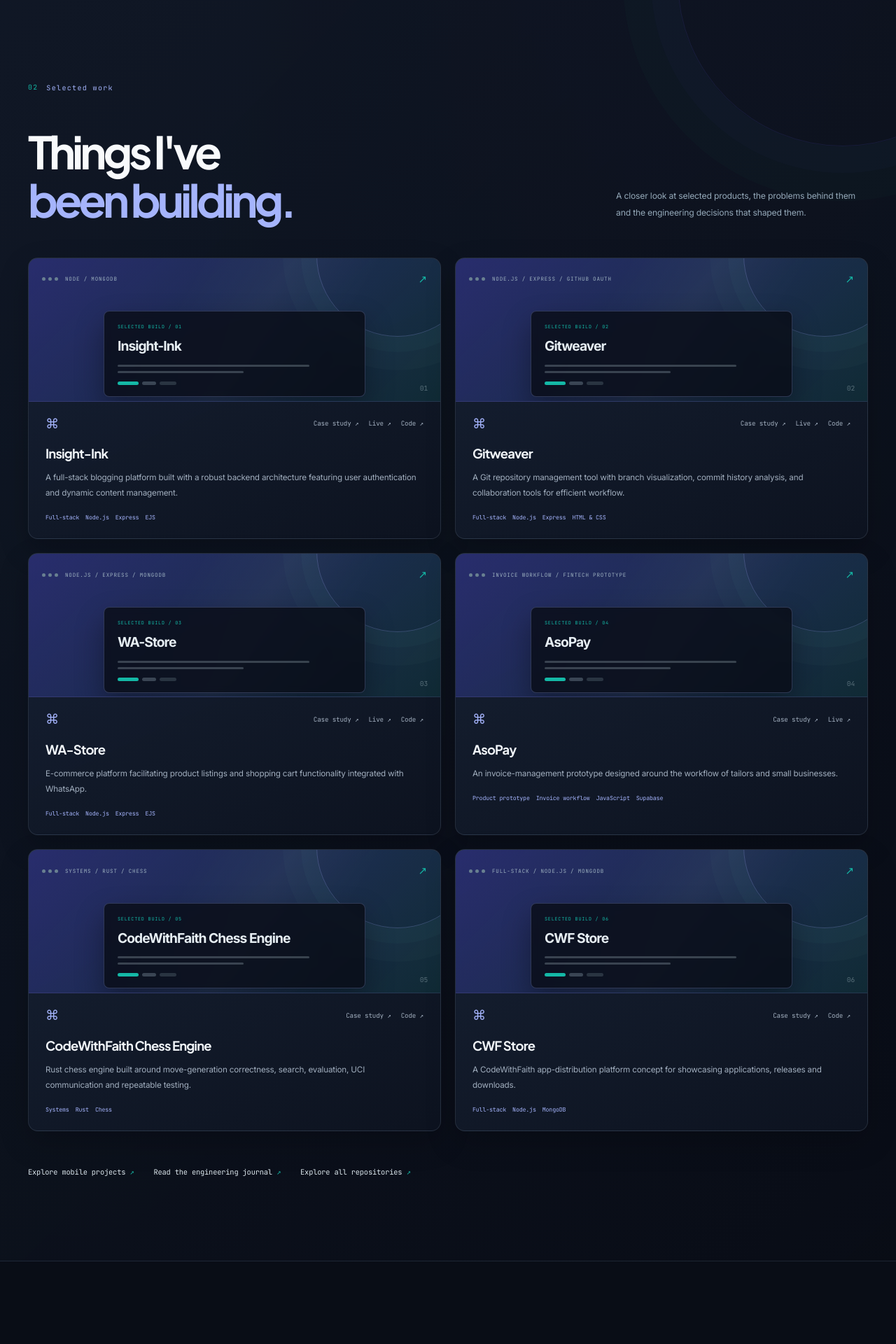
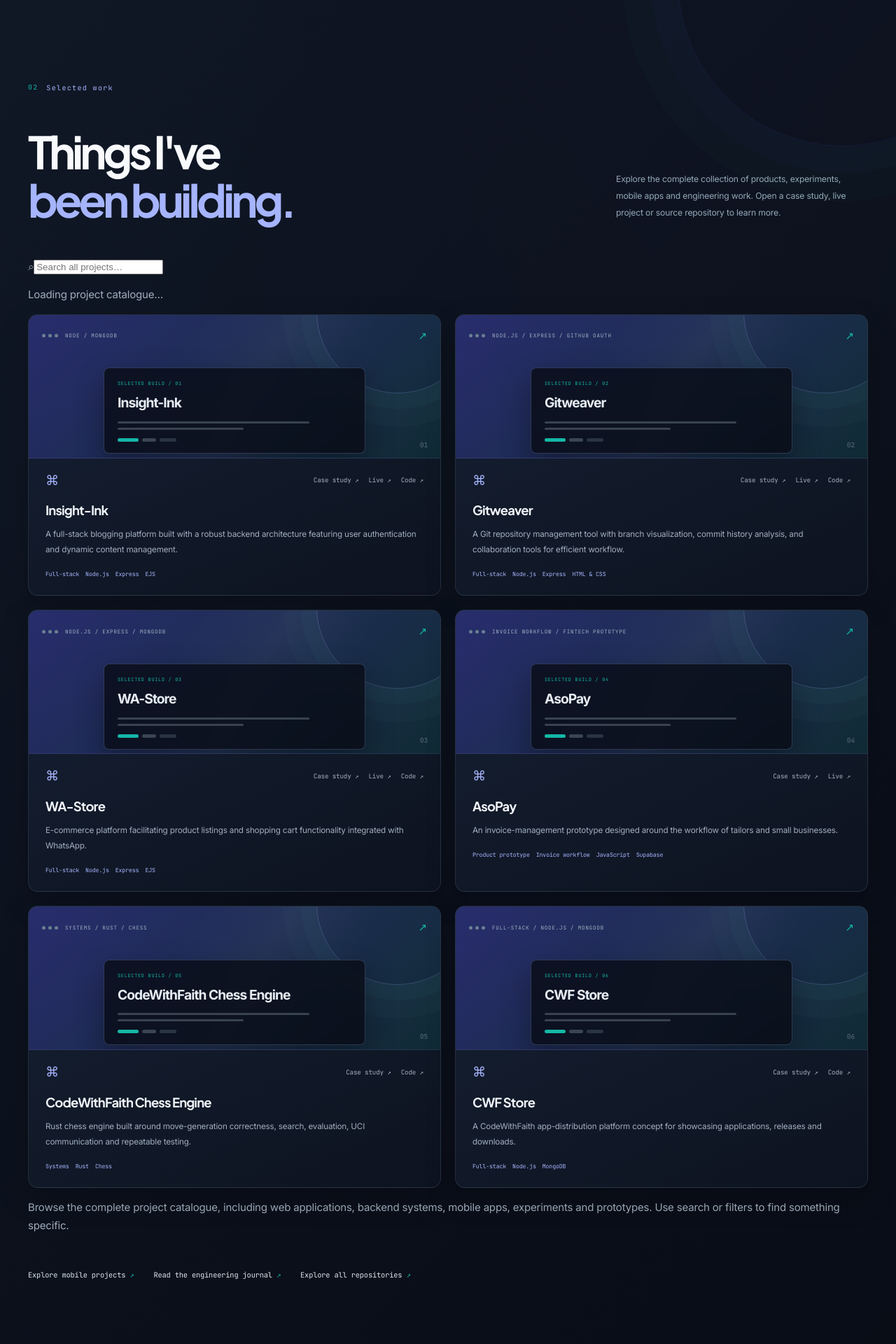
Before and after one commit to faithinator-dev/OfficialFaithToluRoom, a Node server app: page / in a window 1280 px wide. Shown: the part 1467-3387 px from the top of the page at 70% size. Run offline with Node 20, Linux system fonts and the light colour scheme; some libraries are stand-ins or nearby versions.

Commit message:
Show complete searchable project catalogue and restore AI assistant entrypoint

```diff
--- a/views/index.ejs
+++ b/views/index.ejs
@@ -19,6 +19,8 @@
   <link rel="stylesheet" href="/css/premium-polish.css">
   <link rel="stylesheet" href="/css/reference-design-system.css">
   <script src="/js/portfolio.js" defer></script>
+  <link rel="stylesheet" href="/css/assistant.css">
+  <script src="/js/assistant.js" defer></script>
 </head>
 <body>
   <a class="skip-link" href="#content">Skip to content</a>
@@ -90,10 +92,16 @@
     <section id="work" class="section work-section">
       <div class="page-width">
         <div class="section-label"><span>02</span> Selected work</div>
-        <div class="work-heading"><h2>Things I've<br><em>been building.</em></h2><p>A closer look at selected products, the problems behind them and the engineering decisions that shaped them.</p></div>
+        <div class="work-heading"><h2>Things I've<br><em>been building.</em></h2><p>Explore the complete collection of products, experiments, mobile apps and engineering work. Open a case study, live project or source repository to learn more.</p></div>
+        <div class="project-tools">
+          <label class="project-search" for="project-search"><span aria-hidden="true">⌕</span><input id="project-search" type="search" placeholder="Search all projects…" autocomplete="off"></label>
+          <p class="project-count" id="project-count" aria-live="polite">Loading project catalogue…</p>
+        </div>
+        <div id="project-filters" class="project-filters" aria-label="Filter projects"></div>
         <div id="project-grid" class="project-grid" aria-live="polite">
-          <article class="project-placeholder"><span>Loading selected projects…</span></article>
+          <article class="project-placeholder"><span>Loading all projects…</span></article>
         </div>
+        <p class="catalogue-note">Browse the complete project catalogue, including web applications, backend systems, mobile apps, experiments and prototypes. Use search or filters to find something specific.</p>
         <div class="work-footer"><a class="inline-link" href="/mobile">Explore mobile projects <span>↗</span></a><a class="inline-link" href="/journal">Read the engineering journal <span>↗</span></a><a class="inline-link" href="https://github.com/faithinator-dev?tab=repositories" target="_blank" rel="noreferrer">Explore all repositories <span>↗</span></a></div>
       </div>
     </section>
```
